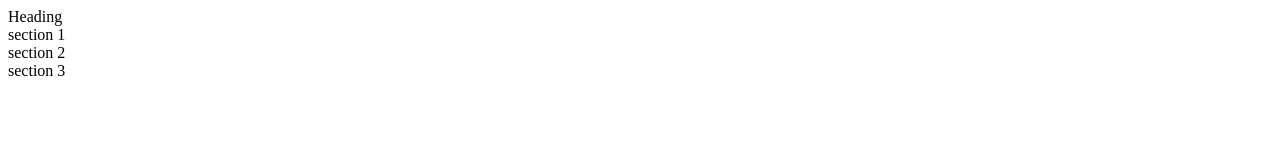
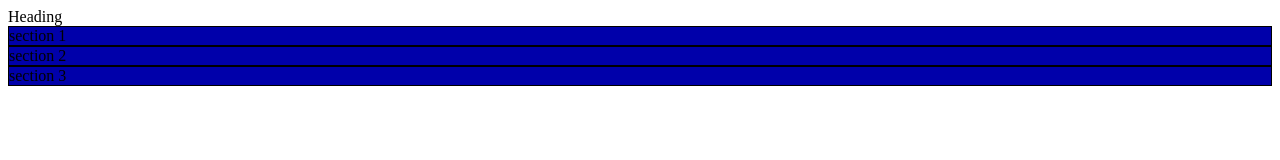
Before and after one commit to meghag/coursera-html-css-js, a plain HTML site: page module2-assignment/index.html in a window 1280 px wide. Drawn offline with Linux system fonts and the light colour scheme.

Commit message:
testing some base styles

```diff
--- a/module2-assignment/css/mod2styles.css
+++ b/module2-assignment/css/mod2styles.css
@@ -1,5 +1,8 @@
 /* base styles */
-
+section {
+	border: 1px solid black;
+	background-color: #0000AA;
+}
 
 
 /* Large screens (Desktop) - 992px and above */
--- a/module2-assignment/index.html
+++ b/module2-assignment/index.html
@@ -2,6 +2,7 @@
 <html>
 <head>
 	<title>Module 2 Assignment</title>
+	<link rel="stylesheet" href="css/mod2styles.css">
 </head>
 <body>
 	<div>
```
